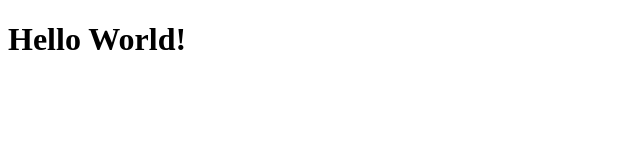
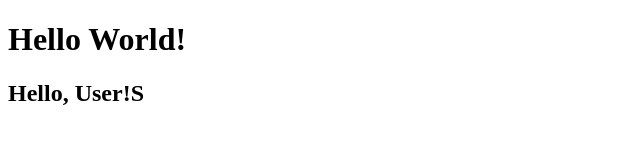
Before and after one commit to Roh7771/project, a plain HTML site: page index.html in a window 1280 px wide. Shown: the whole page, without its empty margins (0-640 px from the left). Drawn offline with Linux system fonts and the light colour scheme.

Commit message:
h1 and h2 added

```diff
--- a/index.html
+++ b/index.html
@@ -8,5 +8,6 @@
 </head>
 <body>
     <h1>Hello World!</h1>
+    <h2>Hello, User!S</h2>
 </body>
 </html>
```
